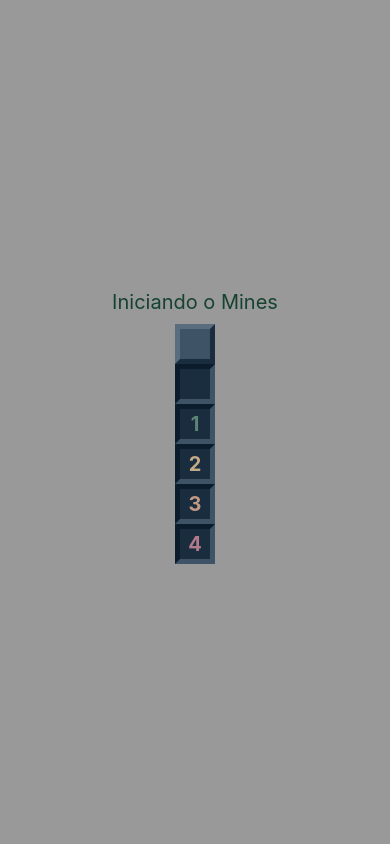
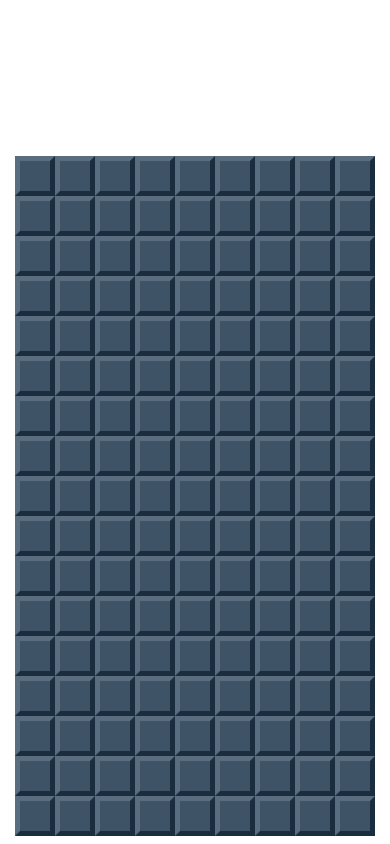
Before and after one commit to LeKoller/mines, a React Native app: screen / in a window 390 px wide. Built offline with nearby package versions, Linux system fonts and the light colour scheme.

Commit message:
feat: Finish board.

```diff
--- a/App.js
+++ b/App.js
@@ -1,39 +1,45 @@
-import React from 'react';
-import {
-  StyleSheet,
-  Text,
-  View,
-} from 'react-native';
+import React, {useState} from 'react';
+import {StyleSheet, View} from 'react-native';
 
-import Field from './src/components/Field';
+import MineField from './src/components/MineField';
+import {createMinedBoard} from './src/functions';
+import params from './src/params';
 
 const App = () => {
+  const minesAmount = () => {
+    const cols = params.getColumnsAmount();
+    const rows = params.getRowsAmount();
+
+    return Math.ceil(cols * rows * params.difficultLevel);
+  };
+
+  const createState = () => {
+    const cols = params.getColumnsAmount();
+    const rows = params.getRowsAmount();
+
+    return createMinedBoard(rows, cols, minesAmount());
+  };
+
+  const [board, setBoard] = useState(createState());
+
   return (
-        <View style={styles.container}>
-          <Text style={styles.welcome}>Iniciando o Mines</Text>
-          <Field />
-          <Field opened />
-          <Field opened nearMines={1} />
-          <Field opened nearMines={2} />
-          <Field opened nearMines={3} />
-          <Field opened nearMines={4} />
-        </View>
+    <View style={styles.container}>
+      <View style={styles.board}>
+        <MineField board={board} />
+      </View>
+    </View>
   );
 };
 
 const styles = StyleSheet.create({
   container: {
     flex: 1,
-    justifyContent: 'center',
+    justifyContent: 'flex-end',
+  },
+  board: {
     alignItems: 'center',
-    backgroundColor: '#999',
+    marginBottom: 8,
   },
-  welcome: {
-    fontSize: 20,
-    textAlign:  'center',
-    margin: 10,
-    color: '#174231',
-  }
 });
 
 export default App;
--- a/src/components/Field.js
+++ b/src/components/Field.js
@@ -1,40 +1,47 @@
-import  React from 'react'
-import { StyleSheet, View, Text} from 'react-native'
+import React from 'react';
+import {StyleSheet, View, Text} from 'react-native';
 
-import params from '../params'
+import params from '../params';
+import Flag from './Flag';
+import Mine from './Mine';
 
 export default props => {
-    const { mined, opened, nearMines} = props
+  const {mined, opened, nearMines, exploded, flagged} = props;
 
-    const styleFields = [styles.field]
+  const styleFields = [styles.field];
   //
-    if (opened) styleFields.push(styles.opened)
-    if (styleFields.length === 1) styleFields.push(styles.regular)
+  if (opened) styleFields.push(styles.opened);
+  if (exploded) styleFields.push(styles.exploded);
+  if (flagged) styleFields.push(styles.flagged);
+  if (!opened) styleFields.push(styles.regular);
 
-    let color = null
+  let color = null;
   if (nearMines > 0) {
     switch (nearMines) {
       case 1:
-                color = '#5B8475'
-                break
+        color = '#5B8475';
+        break;
       case 2:
-                color = '#C3AA86'
-                break
+        color = '#C3AA86';
+        break;
       case 3:
-                color = '#C39986'
-                break
+        color = '#C39986';
+        break;
       default:
-                color = '#B17A88'
+        color = '#B17A88';
     }
   }
 
   return (
     <View style={styleFields}>
-            {!mined && opened && nearMines >=0 && <Text style={[styles.label, {color: color}]}>{nearMines}</Text>}
-            {mined && opened && <Text>B!</Text>}
+      {!mined && opened && nearMines >= 0 && (
+        <Text style={[styles.label, {color: color}]}>{nearMines}</Text>
+      )}
+      {mined && opened && <Mine />}
+      {flagged && !opened && <Flag />}
     </View>
-    )
-}
+  );
+};
 
 const styles = StyleSheet.create({
   field: {
@@ -61,6 +68,13 @@
   label: {
     fontWeight: 'bold',
     fontSize: params.fontSize,
-        textAlign: 'center'
-    }
-})
+    textAlign: 'center',
+  },
+  exploded: {
+    backgroundColor: '#653441',
+    borderLeftColor: '#3F0C1A',
+    borderTopColor: '#3F0C1A',
+    borderRightColor: '#581E2E',
+    borderBottomColor: '#581E2E',
+  },
+});
--- /dev/null
+++ b/src/components/Flag.js
@@ -0,0 +1,12 @@
+import React from 'react';
+import {View} from 'react-native';
+import {FontAwesomeIcon} from '@fortawesome/react-native-fontawesome';
+import {faFlag} from '@fortawesome/free-solid-svg-icons';
+
+export default props => {
+  return (
+    <View>
+      <FontAwesomeIcon icon={faFlag} color="#3F0C1A" size={20} />
+    </View>
+  );
+};
--- /dev/null
+++ b/src/components/Mine.js
@@ -0,0 +1,36 @@
+import React from 'react';
+import {View, StyleSheet} from 'react-native';
+
+export default props => {
+  return (
+    <View style={styles.container}>
+      <View style={styles.coreMine} />
+      <View style={styles.line} />
+      <View style={[styles.line, {transform: [{rotate: '45deg'}]}]} />
+      <View style={[styles.line, {transform: [{rotate: '90deg'}]}]} />
+      <View style={[styles.line, {transform: [{rotate: '135deg'}]}]} />
+    </View>
+  );
+};
+
+const styles = StyleSheet.create({
+  container: {
+    alignItems: 'center',
+    justifyContent: 'center',
+  },
+  coreMine: {
+    height: 14,
+    width: 14,
+    borderRadius: 10,
+    backgroundColor: '#ddd',
+    alignItems: 'center',
+    justifyContent: 'center',
+  },
+  line: {
+    position: 'absolute',
+    height: 3,
+    width: 22,
+    borderRadius: 3,
+    backgroundColor: '#ddd',
+  },
+});
--- /dev/null
+++ b/src/components/MineField.js
@@ -0,0 +1,20 @@
+import React from 'react';
+import {View} from 'react-native';
+
+import Field from './Field';
+
+export default props => {
+  const rows = props.board.map((row, r) => {
+    const columns = row.map((field, c) => {
+      return <Field {...field} key={c} />;
+    });
+
+    return (
+      <View key={r} style={{flexDirection: 'row'}}>
+        {columns}
+      </View>
+    );
+  });
+
+  return <View>{rows}</View>;
+};
--- /dev/null
+++ b/src/functions.js
@@ -0,0 +1,44 @@
+const createBoard = (rows, columns) => {
+  return Array(rows)
+    .fill(0)
+    .map((_, row) => {
+      return Array(columns)
+        .fill(0)
+        .map((_, column) => {
+          return {
+            row,
+            column,
+            opened: false,
+            flagged: false,
+            mined: false,
+            exploded: false,
+            nearMines: 0,
+          };
+        });
+    });
+};
+
+const spreadMines = (board, minesAmount) => {
+  const rows = board.length;
+  const columns = board[0].length;
+  let minesPlanted = 0;
+
+  while (minesPlanted < minesAmount) {
+    const rowSelect = parseInt(Math.random() * rows, 10);
+    const columnSelect = parseInt(Math.random() * columns, 10);
+
+    if (!board[rowSelect][columnSelect].mined) {
+      board[rowSelect][columnSelect] = true;
+      minesPlanted++;
+    }
+  }
+};
+
+const createMinedBoard = (rows, columns, minesAmount) => {
+  const board = createBoard(rows, columns);
+  spreadMines(board, minesAmount);
+
+  return board;
+};
+
+export {createMinedBoard};
--- a/src/params.js
+++ b/src/params.js
@@ -1,4 +1,4 @@
-import { Dimensions } from "react-native";
+import {Dimensions} from 'react-native';
 
 const params = {
   blockSize: 40,
@@ -8,14 +8,14 @@
   difficultLevel: 0.1,
 
   getColumnsAmount() {
-        const width = Dimensions.get("window").width
-        return Math.floor(width / this.blockSize)
+    const width = Dimensions.get('window').width;
+    return Math.floor(width / this.blockSize);
   },
   getRowsAmount() {
-        const totalHeight = Dimensions.get("window").height
-        const boardHeight = totalHeight * (1 - this.headerRatio)
-        return Math.floor(boardHeight / this.blockSize)
-    }
-}
+    const totalHeight = Dimensions.get('window').height;
+    const boardHeight = totalHeight * (1 - this.headerRatio);
+    return Math.floor(boardHeight / this.blockSize);
+  },
+};
 
-export default params
+export default params;
```
Also changed, not shown: package.json (+6 -1 lines), 6 other files (tests, documents, lock files or other folders). Lines whose indentation alone changed are shown as unchanged.
